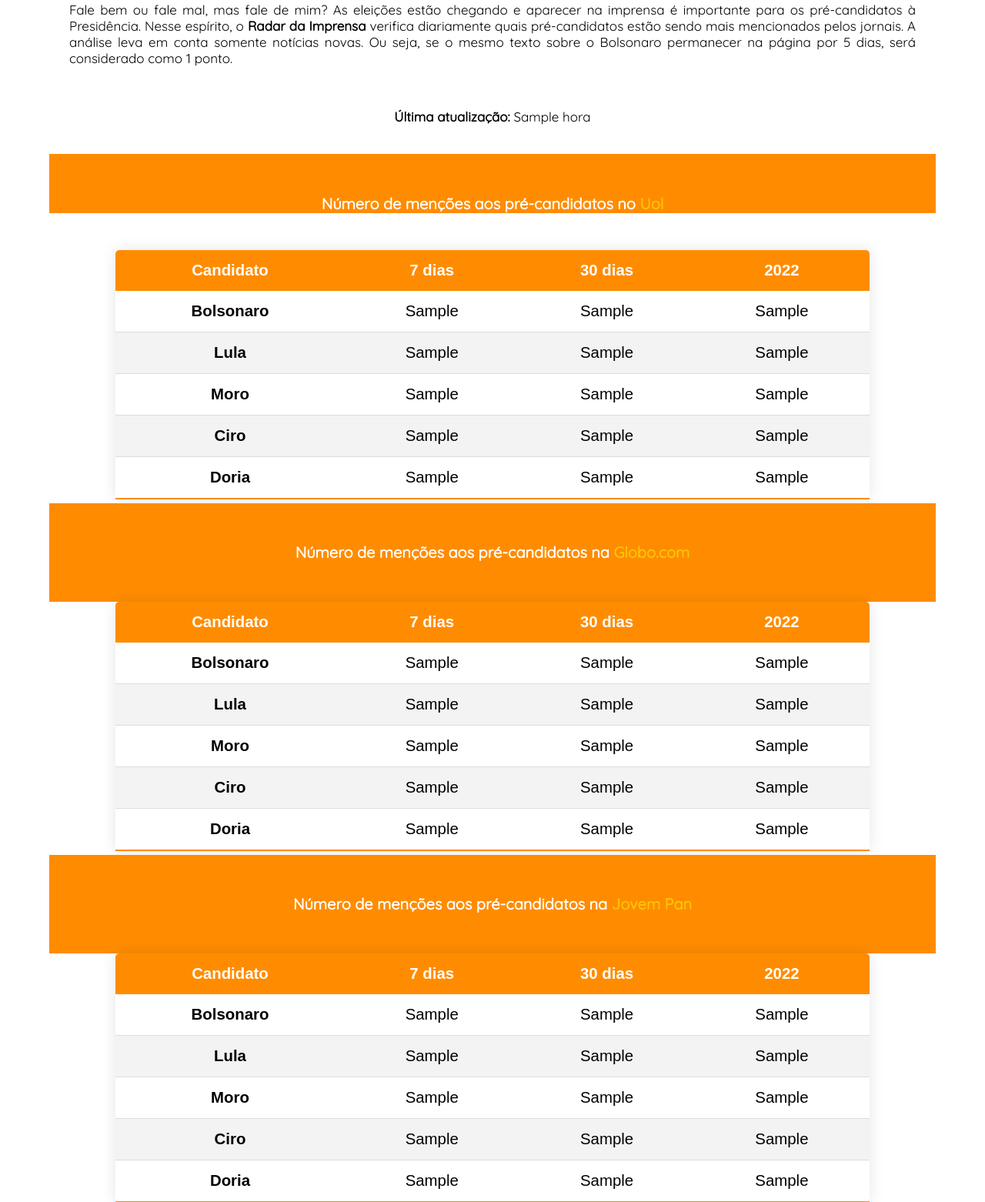
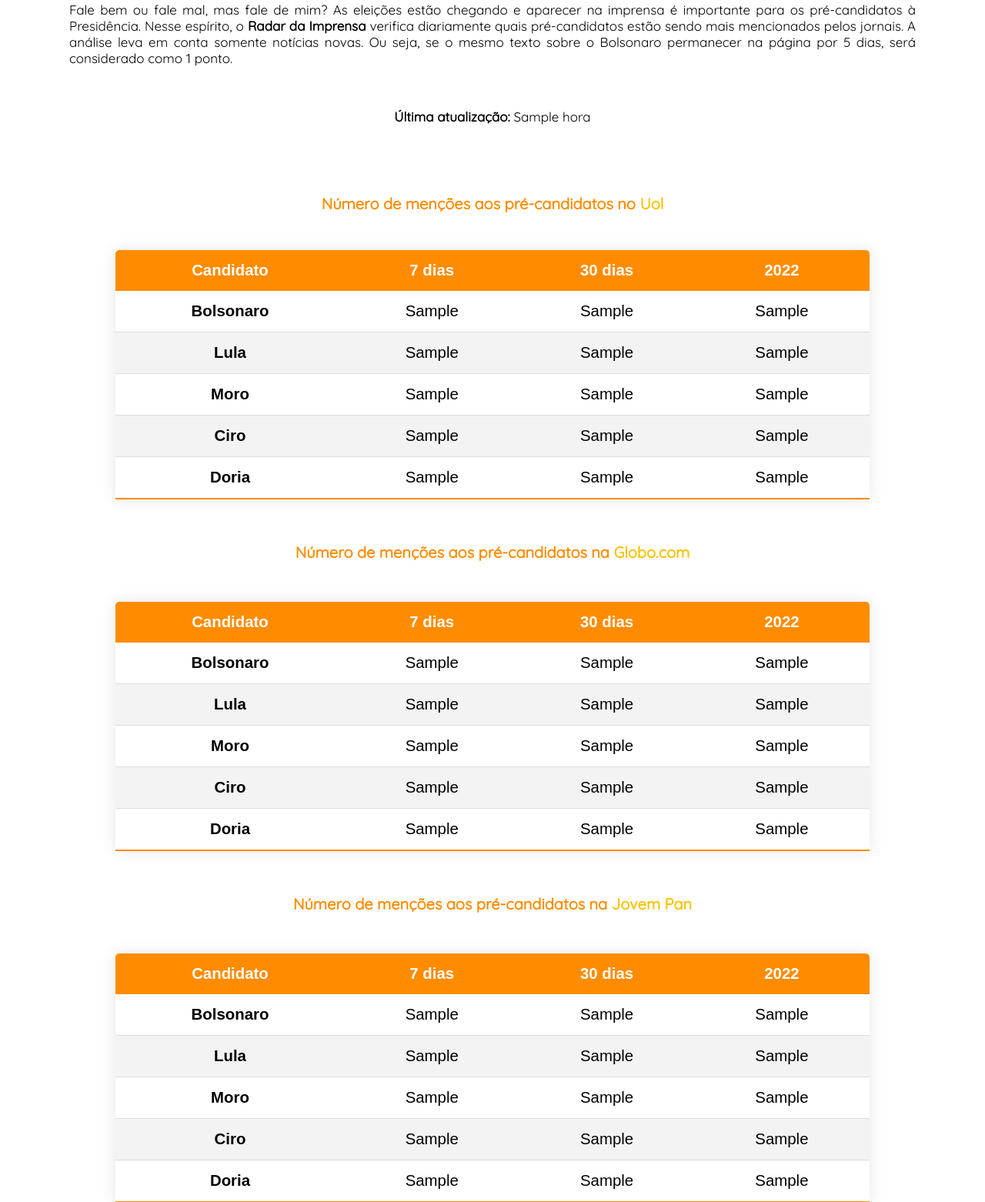
Before and after one commit to victorfariassb/iPrensa, a Flask app: template templates/ranking_candidatos.html in a window 1280 px wide. Shown: the part 283-1845 px from the top of the page at 77% size. Run offline with Flask 2, Linux system fonts and the light colour scheme; the template is opened without the code that fills it: most values are stand-ins (such as "Sample title", 1, 10 or a date in 2020); parts of the project's set-up code (start-up, migrations or seed data) failed here and were passed over.

Commit message:
Update ranking_candidatos.html

```diff
--- a/templates/ranking_candidatos.html
+++ b/templates/ranking_candidatos.html
@@ -37,6 +37,10 @@
 .titulo{
     color: white;
     background-color: darkorange;
+    font-size: 20px;
+}
+.titulo-inferior{
+    color: darkorange;
     font-size: 20px;
 }
 .descricao{
@@ -107,12 +111,12 @@
         Nesse espírito, o <b>Radar da Imprensa</b> verifica diariamente quais pré-candidatos estão sendo mais mencionados pelos jornais.
         A análise leva em conta somente notícias novas. Ou seja, se o mesmo texto sobre o Bolsonaro permanecer na página por 5 dias, será considerado como 1 ponto.</p>
         <br>
+        </div>
         <div class="secao">
         <p><b>Última atualização: </b>{{ hora }}</p>
         </div>
         <br>
-        </div>
-        <div class="titulo">
+        <div class="titulo-inferior">
           <br/>
             <h4>Número de menções aos pré-candidatos no <a href='https://www.uol.com.br/'>Uol</a></h4>
           </div>
@@ -159,7 +163,7 @@
               <br/>
             </tbody>
           </table>
-          <div class="titulo">
+          <div class="titulo-inferior">
                 <br/>
                 <h4>Número de menções aos pré-candidatos na <a href='https://www.globo.com.br/'>Globo.com</a></h4>
             <br/>
@@ -206,7 +210,7 @@
               </tr>
             </tbody>
           </table>
-          <div class="titulo">
+          <div class="titulo-inferior">
                 <br/>
                 <h4>Número de menções aos pré-candidatos na <a href='https://jovempan.com.br/'>Jovem Pan</a></h4>
             <br/>
@@ -300,7 +304,7 @@
               </tr>
             </tbody>
           </table>
-            <div class="titulo">
+            <div class="titulo-inferior">
                 <br/>
                 <h4>Número de menções aos pré-candidatos em <a href='https://oglobo.globo.com/'>O Globo</a></h4>
               <br/>
@@ -348,7 +352,7 @@
             </tbody>
           </table>
         <br/>
-        <div class="titulo">
+        <div class="titulo-inferior">
                 <br/>
                 <h4>Número de menções aos pré-candidatos no <a href='https://www.estadao.com.br/'>Estadão</a></h4>
               <br/>
```
